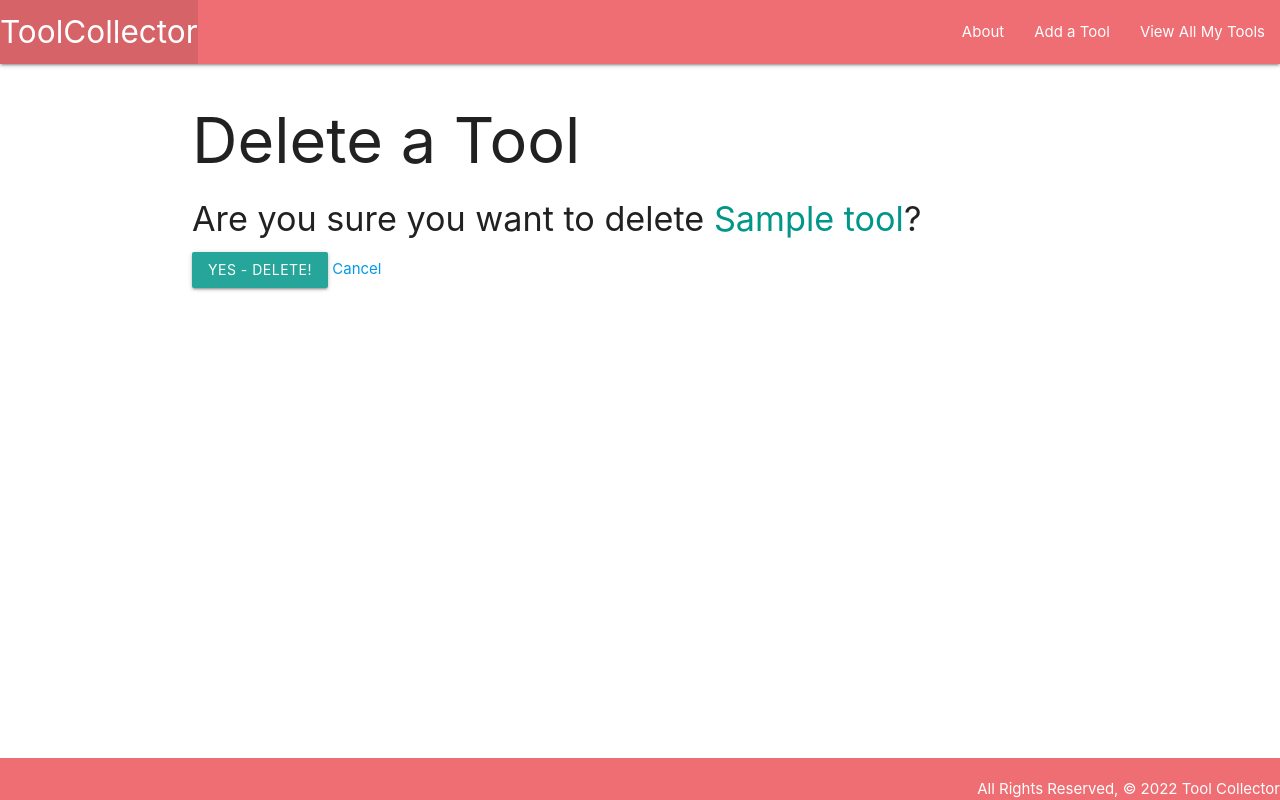
After one commit to npsaunders/toolcollection, a Django app: page /tools/1/delete/ in a window 1280 px wide. The commit adds this page. Run offline with Django 4.2, Linux system fonts and the light colour scheme; tables that the repository leaves empty hold one stand-in row (values such as "Sample post").

Commit message:
add Update & Delete functionality

```diff
--- a/main_app/models.py
+++ b/main_app/models.py
@@ -1,8 +1,13 @@
 from django.db import models
+from django.urls import reverse
 
 
 class Tool(models.Model):
   name = models.CharField(max_length=100)
   description = models.CharField(max_length=100)
+
   def __str__(self):
     return self.name
+
+  def get_absolute_url(self):
+    return reverse("detail", kwargs={"tool_id": self.id})
--- a/main_app/templates/base.html
+++ b/main_app/templates/base.html
@@ -22,8 +22,9 @@
             </li>
           </ul>
           <ul class="right">
-            <li><a href="/about">About</a></li>
-            <li><a href="/tools">View All My Tools</a></li>
+            <li><a href="{% url 'about' %}">About</a></li>
+            <li><a href="{% url 'tools_create' %}">Add a Tool</a></li>
+            <li><a href="{% url 'index' %}">View All My Tools</a></li>
           </ul>
         </div>
       </nav>
--- /dev/null
+++ b/main_app/templates/main_app/tool_confirm_delete.html
@@ -0,0 +1,15 @@
+{% extends 'base.html'%} {% block content %}
+<h1>Delete a Tool</h1>
+
+<h4>
+  Are you sure you want to delete
+  <span class="teal-text">{{ object.name }}</span>?
+</h4>
+
+<form action="" method="POST">
+  {% csrf_token %}
+  <input type="submit" value="Yes - Delete!" class="btn" />
+  <a href="{% url 'detail' tool.id %}">Cancel</a>
+</form>
+
+{% endblock %}
--- a/main_app/templates/tools/detail.html
+++ b/main_app/templates/tools/detail.html
@@ -7,5 +7,9 @@
     <span class="card-title">{{ tool.name }}</span>
     <p>Description: {{ tool.description }}</p>
   </div>
+   <div class="card-action">
+    <a href="{% url 'tools_update' tool.id %}">Edit</a>
+    <a href="{% url 'tools_delete' tool.id %}">Delete</a>
+  </div>
 </div>
 {% endblock%}
--- a/main_app/urls.py
+++ b/main_app/urls.py
@@ -7,4 +7,7 @@ urlpatterns = [
   path('about/', views.about, name='about'),
   path('tools/', views.tools_index, name='index'),
   path('tools/<int:tool_id>/', views.tools_detail, name='detail'),
+  path('tools/create/',views.ToolCreate.as_view(),name = 'tools_create'),
+  path('tools/<int:pk>/update/', views.ToolUpdate.as_view(), name='tools_update'),
+  path('tools/<int:pk>/delete/', views.ToolDelete.as_view(), name='tools_delete'),
 ]
--- a/main_app/views.py
+++ b/main_app/views.py
@@ -1,5 +1,6 @@
 from django.http import HttpResponse
 from django.shortcuts import render
+from django.views.generic.edit import CreateView, DeleteView, UpdateView
 
 from .models import Tool
 
@@ -18,3 +19,15 @@ def tools_index(request):
 def tools_detail(request, tool_id):
     tool = Tool.objects.get(id=tool_id)
     return render(request, 'tools/detail.html', {"tool" : tool})
+
+class ToolCreate(CreateView):
+    model = Tool
+    fields = '__all__'
+
+class ToolUpdate(UpdateView):
+    model = Tool
+    fields = '__all__'
+
+class ToolDelete(DeleteView):
+    model = Tool
+    success_url = '/tools/'
```
Also changed, not shown: main_app/templates/main_app/tool_form.html (added, +17 -0 lines).
